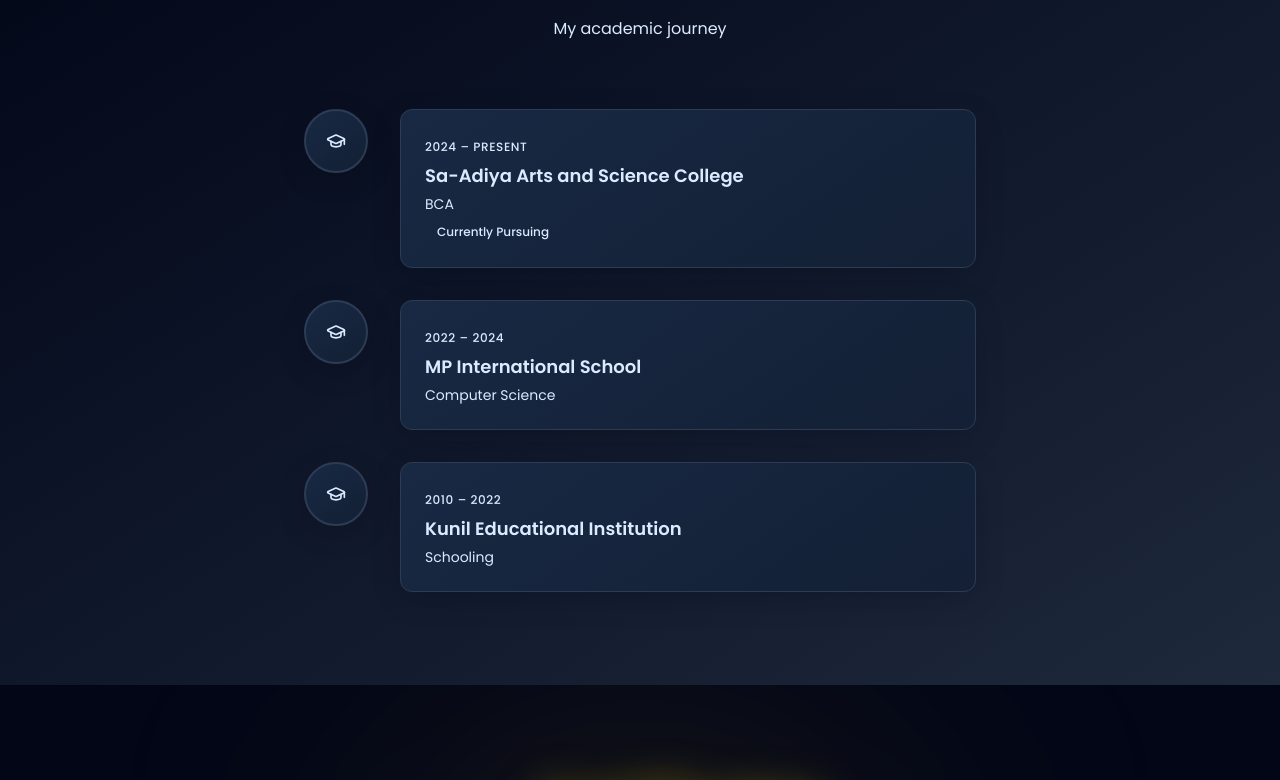
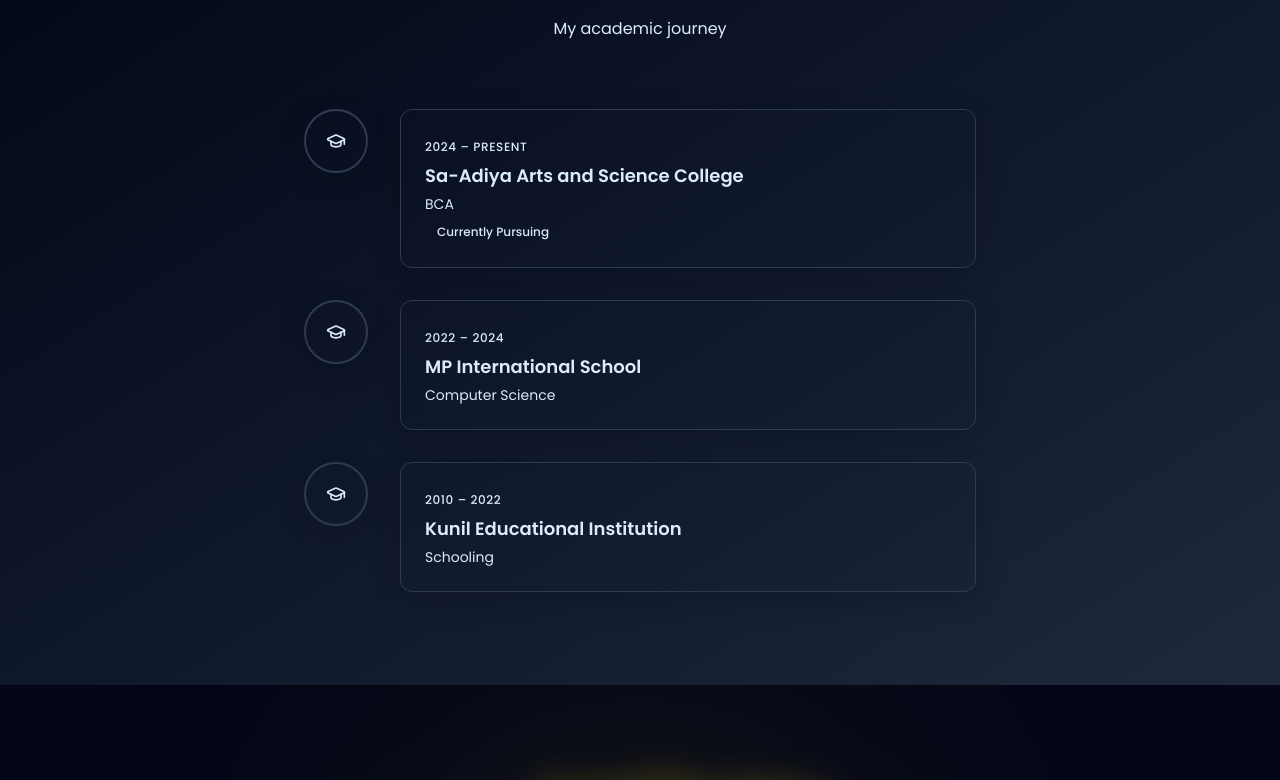
Before and after one commit to hudhafathima081-cell/portfolio-main, a React (Vite) app: page / in a window 1280 px wide. Shown: the part 1715-2495 px from the top of the page. Built offline with nearby package versions, Linux system fonts and the light colour scheme.

Commit message:
replaced

```diff
--- a/src/index.css
+++ b/src/index.css
@@ -116,9 +116,28 @@
     background: var(--gradient-hero);
   }
 
-  .bg-gradient-card {
-    background: var(--gradient-card);
-  }
+  .bg-gradient-hero {
+
+  background:
+    radial-gradient(
+      circle at top left,
+      rgba(255, 215, 0, 0.08),
+      transparent 30%
+    ),
+
+    radial-gradient(
+      circle at bottom right,
+      rgba(59, 130, 246, 0.08),
+      transparent 35%
+    ),
+
+    linear-gradient(
+      135deg,
+      #020617 0%,
+      #07112b 50%,
+      #020617 100%
+    );
+}
 
   .shadow-card {
     box-shadow: var(--shadow-card);
```
